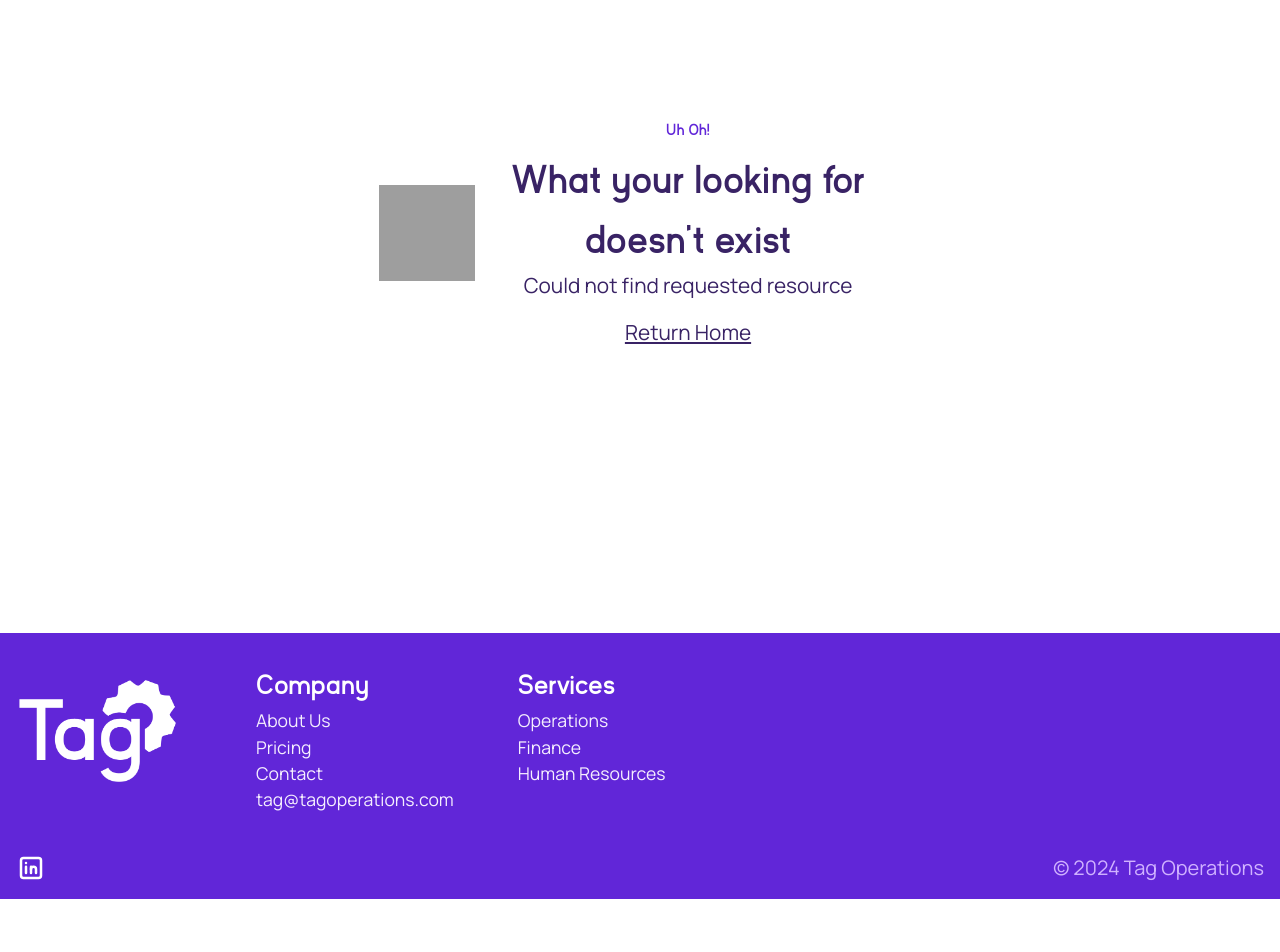
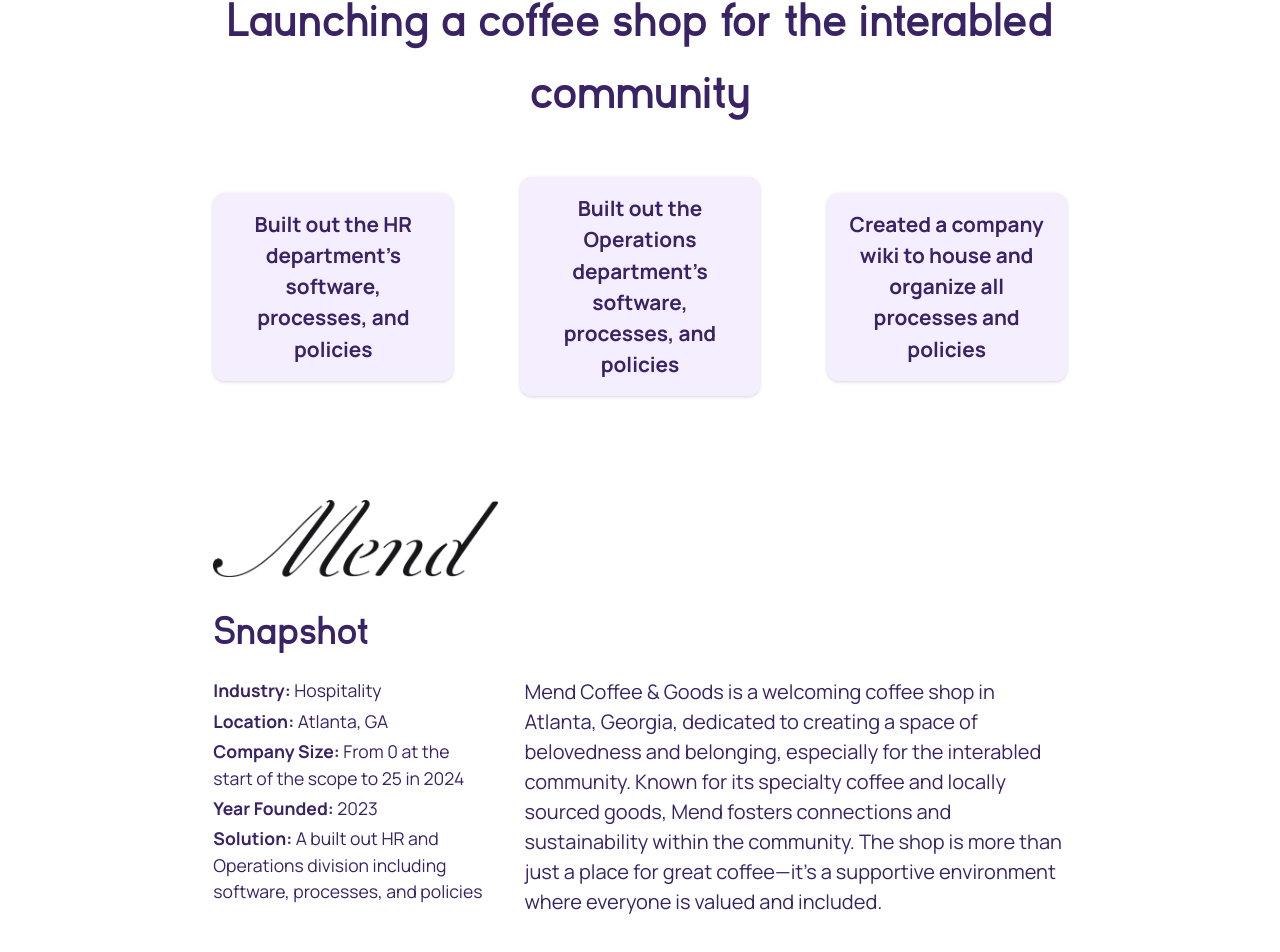
Before and after one commit to hicass/tag-ops-v3, a Next.js app: page /case-studies/mend in a window 1280 px wide. Before the commit this address had no page. Shown: the part 146-1098 px from the top of the page. Before the commit the page ends 1045 px from the top, so only its background shows below. Built offline with nearby package versions, Linux system fonts and the light colour scheme; grey boxes are pictures that could not be loaded.

Commit message:
Add Mend Case Study page

```diff
--- /dev/null
+++ b/src/app/case-studies/mend/page.tsx
@@ -0,0 +1,54 @@
+import { Metadata } from 'next';
+
+import CaseStudyPageContent, {
+  CaseStudy,
+} from '@/components/CaseStudies/CaseStudyPage/CaseStudyPageContent';
+
+export const metadata: Metadata = {
+  title: 'Tag Operations | Diversity Zoom',
+  description:
+    'Discover how our operations consulting services helped a recruiting agency save $13,992 per year with a scalable, custom Applicant Tracking System (ATS) and optimized onboarding process. Learn about our solutions for process efficiency and cost reduction.',
+};
+
+const cocoonCaseStudyData: CaseStudy = {
+  title: 'Launching a coffee shop for the interabled community',
+  topCards: [
+    'Built out the HR department’s software, processes, and policies',
+    'Built out the Operations department’s software, processes, and policies',
+    'Created a company wiki to house and organize all processes and policies',
+  ],
+  logo: {
+    logoSrc: '/client-logos/mend-logo.png',
+    logoAlt: 'Mend Logo',
+    logoWidth: 1200,
+    logoHeight: 325,
+    logoLink: 'https://www.mendcoffee.com/',
+  },
+  snapshot: {
+    industry: 'Hospitality',
+    location: 'Atlanta, GA',
+    companySize: 'From 0 at the start of the scope to 25 in 2024',
+    yearFounded: '2023',
+    solution:
+      'A built out HR and Operations division including software, processes, and policies',
+    description:
+      "Mend Coffee & Goods is a welcoming coffee shop in Atlanta, Georgia, dedicated to creating a space of belovedness and belonging, especially for the interabled community. Known for its specialty coffee and locally sourced goods, Mend fosters connections and sustainability within the community. The shop is more than just a place for great coffee—it's a supportive environment where everyone is valued and included. ",
+  },
+  problem: [
+    'During the inception of Mend Coffee & Goods, the company faced significant challenges in its Ops and HR verticals. One major pain point was establishing efficient workflows that balanced the demands of a high-quality coffee service with the shop’s mission of inclusion and community engagement. Staffing posed its own challenges, as Mend aimed to hire a diverse team that reflected its commitment to belovedness and belonging, particularly for the interabled community. This required careful planning around training programs, creating accessible work environments, and fostering a supportive culture from the outset. Additionally, Mend had to navigate the complexities of managing schedules, ensuring compliance with labor laws, and building a cohesive team that could deliver both exceptional service and a welcoming atmosphere. Balancing these operational and HR elements while staying true to their mission was a key challenge in the early stages of Mend’s development.',
+  ],
+  results: [
+    'During the first 6 months of the engagement, the Tag team assisted Mend in creating standard HR workflows and templatizing documentation, such as the recruiting, onboarding, payroll, performance review, and termination processes to ensure consistency and compliance from the start. The Tag team also helped establish a centralized system where all recruiting, performance reviews, and exit feedback were maintained, organized, and tracked through Airtable.',
+    'The following 6 months of the engagement, Tag assisted in building out their inventory and vendor tracking systems through Airtable as well as their various Operations, menu, and recipe related checklists and documentation to manage everything from vendor relations, store maintenance, and the event/catering processes.',
+  ],
+  testimonial: {
+    name: 'Liz Simmons',
+    title: 'CEO',
+    description:
+      '“Courtney has been vital to a project in which we helped open an interability coffee shop in Atlanta Georgia, where she was pivotal in all the software integrations, setup policies, procedures, and documentation.”',
+  },
+};
+
+export default function CocoonCaseStudyPage() {
+  return <CaseStudyPageContent caseStudy={cocoonCaseStudyData} />;
+}
```
